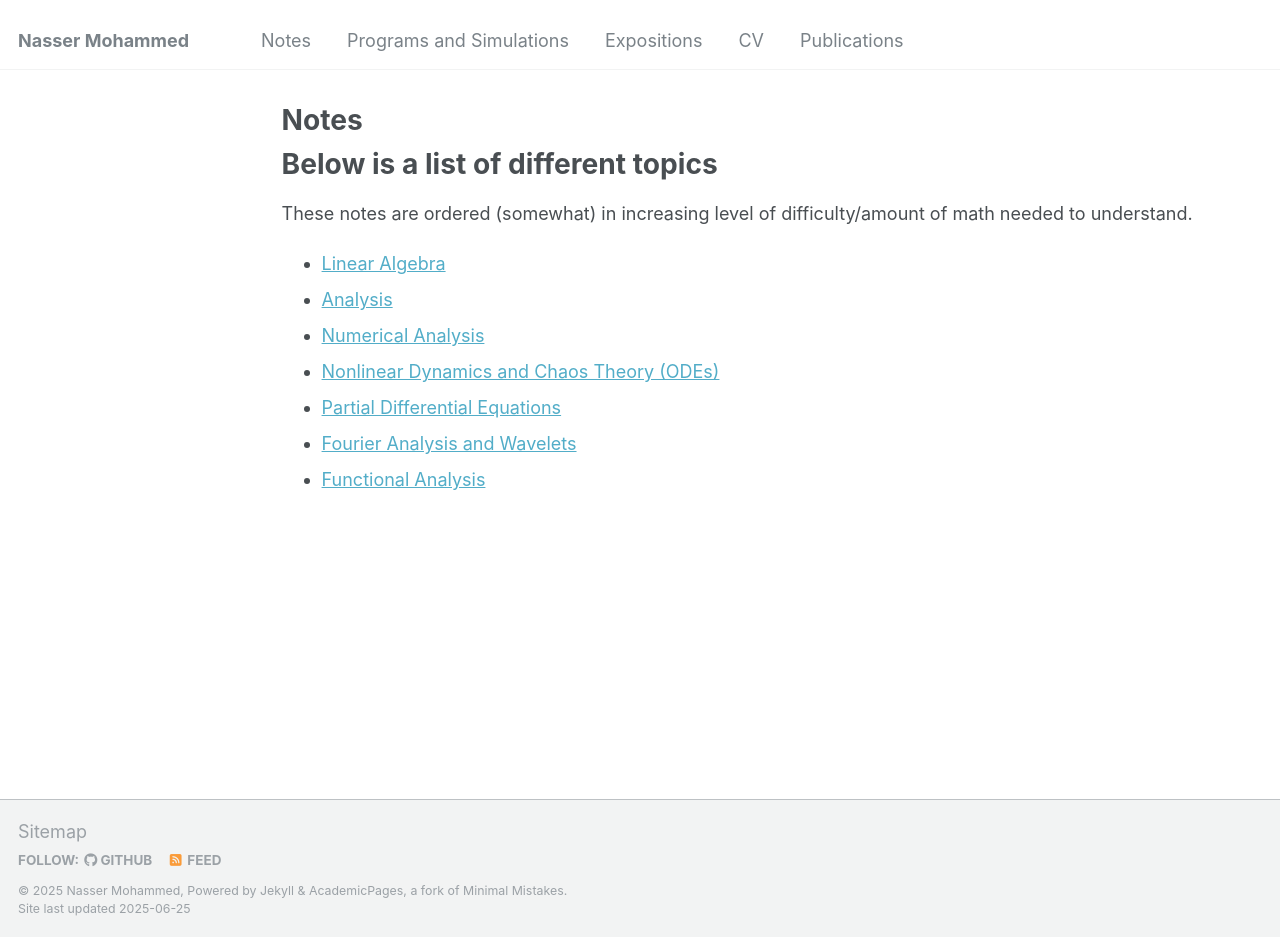
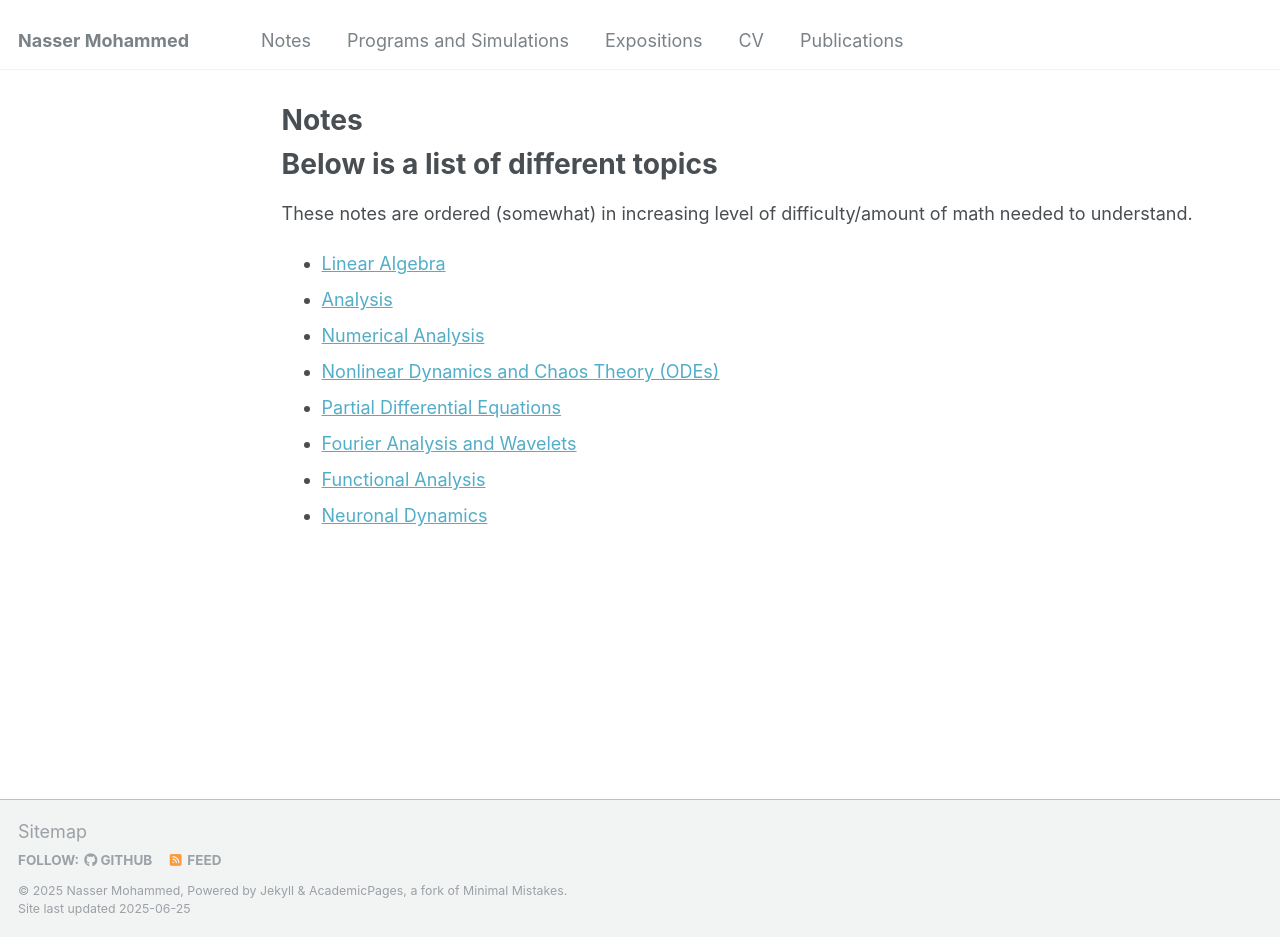
Before and after one commit to Nasser-Mohammed/Nasser-Mohammed.github.io, a Jekyll site: the page built from _pages/notes.md, in a window 1280 px wide and 937 px high. Built offline with Jekyll 4.4.1, drawn with Linux system fonts in a browser that asks for light colours.

Commit message:
Update notes.md

```diff
--- a/_pages/notes.md
+++ b/_pages/notes.md
@@ -18,3 +18,4 @@ These notes are ordered (somewhat) in increasing level of difficulty/amount of m
 - [Partial Differential Equations](/notes/pde/nav.md)
 - [Fourier Analysis and Wavelets](/notes/Fourier-Analysis/nav.md)
 - [Functional Analysis](/notes/Functional-Analysis/nav.md)
+- [Neuronal Dynamics](/notes/Neuronal-Dynamics/nav.md)
```
